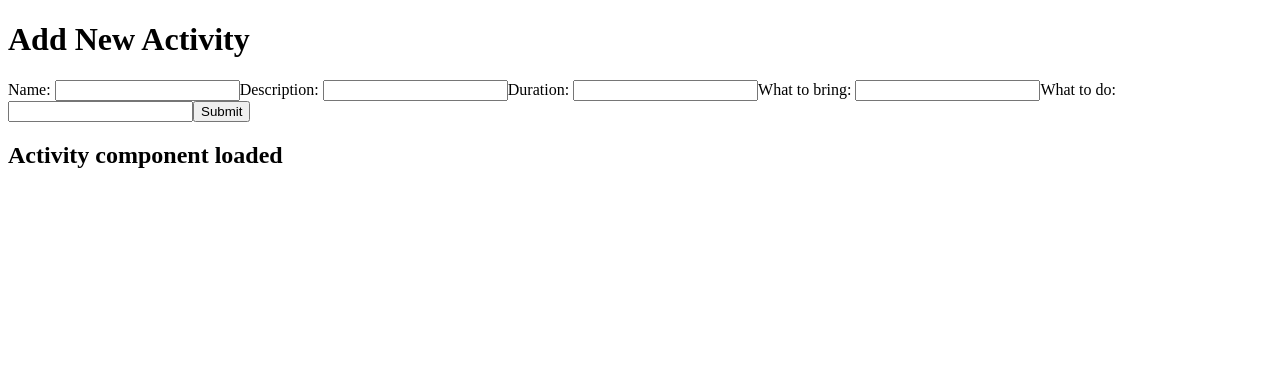
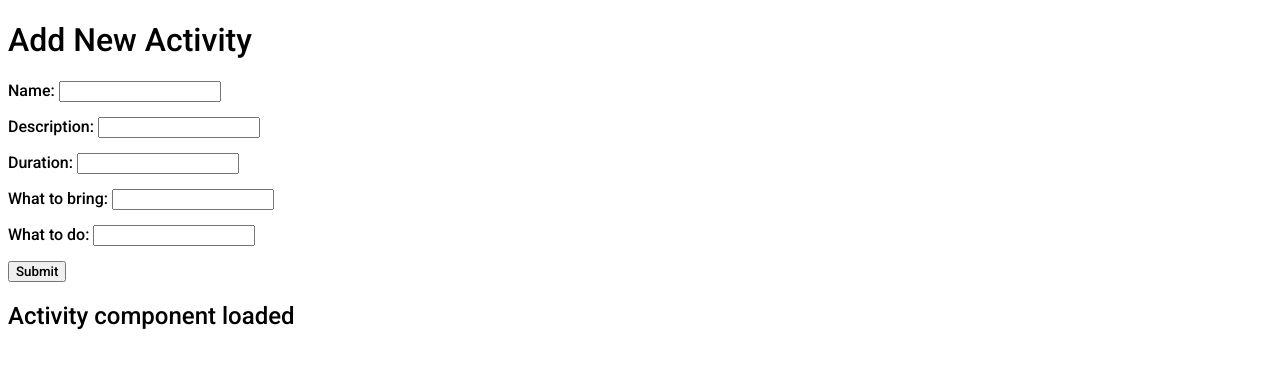
Before and after one commit to natedogg2090/dadventures-frontend, a React (Create React App) app: page / in a window 1280 px wide. Shown: the top 368 px of the page. Built offline with nearby package versions, Linux system fonts and the light colour scheme.

Commit message:
added custom font

```diff
--- a/public/index.html
+++ b/public/index.html
@@ -3,6 +3,8 @@
   <head>
     <meta charset="utf-8" />
     <link rel="icon" href="%PUBLIC_URL%/favicon.ico" />
+    <link rel="preconnect" href="https://fonts.gstatic.com">
+    <link href="https://fonts.googleapis.com/css2?family=Roboto:wght@500&display=swap" rel="stylesheet">
     <meta name="viewport" content="width=device-width, initial-scale=1" />
     <meta name="theme-color" content="#000000" />
     <meta
--- a/src/App.css
+++ b/src/App.css
@@ -1,3 +1,17 @@
+* {
+    font-family: 'Roboto', sans-serif;
+}
+
 span {
     display: block;
+    font-weight: 400;
+    margin: 0 0 15px 0;
 }
+
+h1 {
+    font-weight: 500;
+}
+
+h2 {
+    font-weight: 100;
+}
--- a/src/index.js
+++ b/src/index.js
@@ -1,6 +1,7 @@
 import React from 'react';
 import ReactDOM from 'react-dom';
 import App from './App';
+import './App.css';
 import { Provider } from 'react-redux';
 import { createStore } from 'redux';
 import manageActivity from './reducers/manageActivity';
```
